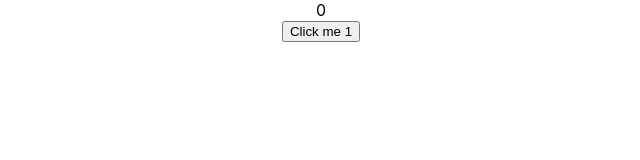
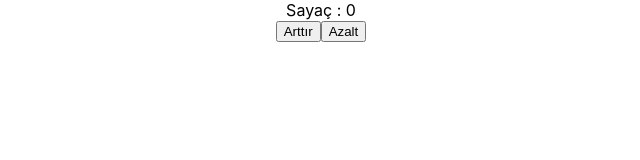
Before and after one commit to mucahitcetinkaya/React_Egitimi_1, a React (Create React App) app in the folder react-learn/: page / in a window 1280 px wide. Shown: the top 160 px of the page, without its empty margins (319-959 px from the left). Built offline with nearby package versions, Linux system fonts and the light colour scheme.

Commit message:
Ders 9 React State Nedir ?
Bölüm 3. React Probs ve State
Ders 9 React State Nedir ?

```diff
--- /dev/null
+++ b/react-learn/src/Ders/B3D9.js
@@ -0,0 +1,24 @@
+// Bölüm 3. React Probs ve State
+
+// Ders 8 React Events, Button Oluşturma onClick Eventi
+
+import "../App.css";
+import Clicker from "../components/B3D9/Clicker";
+
+function B3D9() {
+    return (
+        <>
+            <div className="App">
+                <Clicker />
+            </div>
+        </>
+    );
+}
+export default B3D9;
+
+// Ders 8 Notları
+
+/*
+yeni bir component olusturduk burda cagırdık onu button yazdık
+tıklayınca bişey olmuyor fonksiyon vermemiz lazım
+*/
--- /dev/null
+++ b/react-learn/src/components/B3D9/Clicker.js
@@ -0,0 +1,59 @@
+// Ders 9 React State Nedir ?
+
+import { useState } from "react";
+
+function Clicker() {
+  /*
+useState
+buna reactta hook deniyor
+useState in içine yazılan count un ilk degeri oluyor
+useState bize bir degisken ve onu ayarlamak için funchion veriyor
+isim onemli değil verdigin isme gore genelde basına funchion adının basına set yazıyolar
+cagırdıgımız fuchion da set ile tarayıcıyıda guncellemıs olduk
+artık ekranda da sayılar guncellenıyor
+ekranda yazanın 1 eksiğini console da gosteriyor
+sebebi setCount metodunun asenkron olmamasından kaynaklanıyor
+js kodu beklemeden alt satıra gecıyor ondan dolayı
+genelde console log kullanılmaz ekranda yazan neyse o alınır
+degiskenler degistirilirken state kullanılır
+deger veripte bunu al gibi bişey yazma
+count + 1 dedik 1 er 1 er artıyor 10 yazsan 10 olurdu dururdu
++ 10 desen 10 ar 10 ar artar
+------------------
+2 farklı funchion cagırıp arttır azalt yaptık
+*/
+  const [count, setCount] = useState(0);
+
+  //   function handleClick() {
+
+  //     setCount(count + 1);
+  //     //console.log(count);
+  //   }
+
+  function Arttır() {
+    setCount(count + 1);
+  }
+  function Azalt() {
+    setCount(count - 1);
+  }
+
+  return (
+    <div>
+      <div>Sayaç : {count}</div>
+      <button onClick={Arttır}>Arttır</button>
+      <button onClick={Azalt}>Azalt</button>
+    </div>
+  );
+}
+
+export default Clicker;
+
+/*
+Ders 9 notları
+click yapınca console da rakamlar artıyor ama
+count ekrana yazdırdık o sayı ilk yazıldıgı degerde kalıyor degismiyor
+sebebi state olmaması
+kod basılınca html olarak kalıyor degisiklik olmuyor bundan dolayı
+component kendini yenilemiyor
+state olusturalım
+*/
--- a/react-learn/src/index.js
+++ b/react-learn/src/index.js
@@ -6,7 +6,8 @@ import reportWebVitals from './reportWebVitals';
 //import B2D5 from './Ders/B2D5';
 //import B2D6 from './Ders/B2D6';
 //import B3D7 from './Ders/B3D7';
-import B3D8 from './Ders/B3D8';
+//import B3D8 from './Ders/B3D8';
+import B3D9 from './Ders/B3D9';
 
 
 const root = ReactDOM.createRoot(document.getElementById('root'));
@@ -17,7 +18,8 @@ root.render(
   // <B2D5 />
   //<B2D6 />
   //<B3D7 />
-  <B3D8 />
+  //<B3D8 />
+  <B3D9 />
 );
 
 // If you want to start measuring performance in your app, pass a function
```
Also changed, not shown: react-learn/Notlar/9 - Ders 9 React State Nedir.txt (added).
